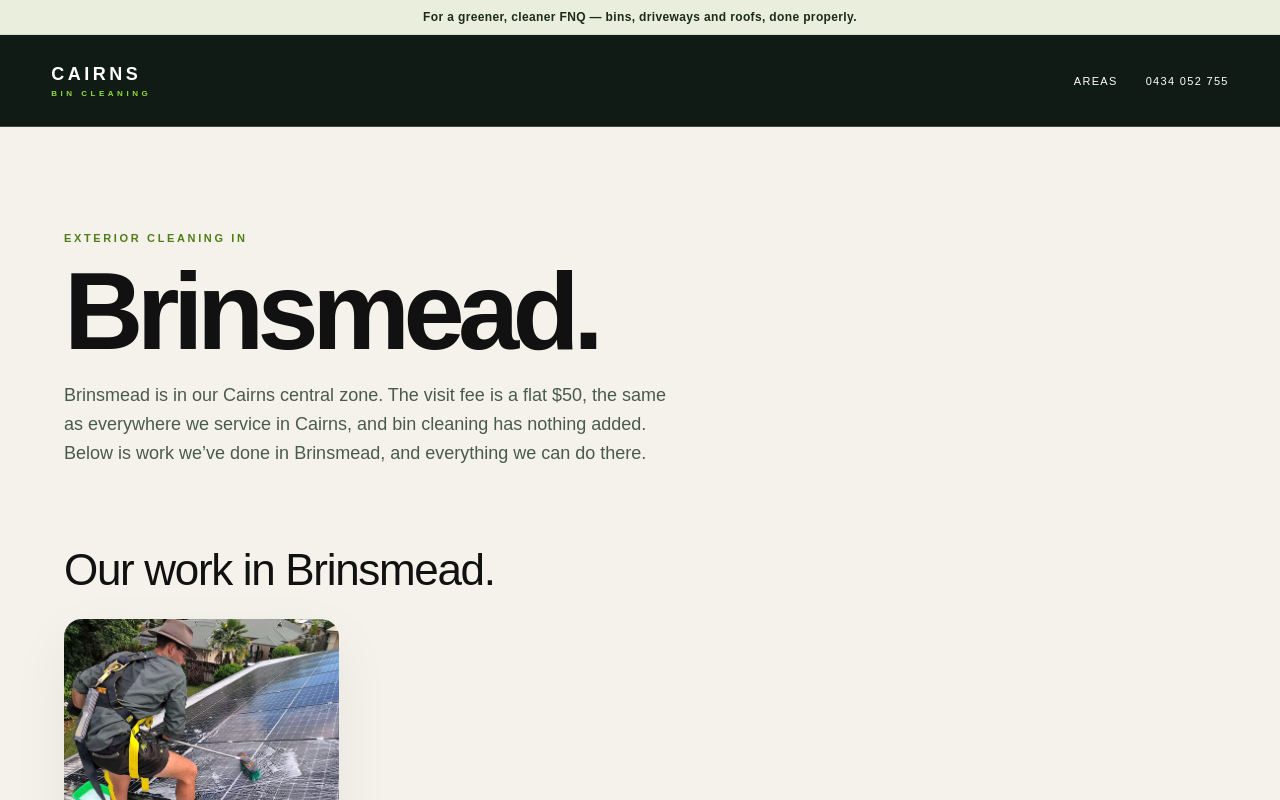
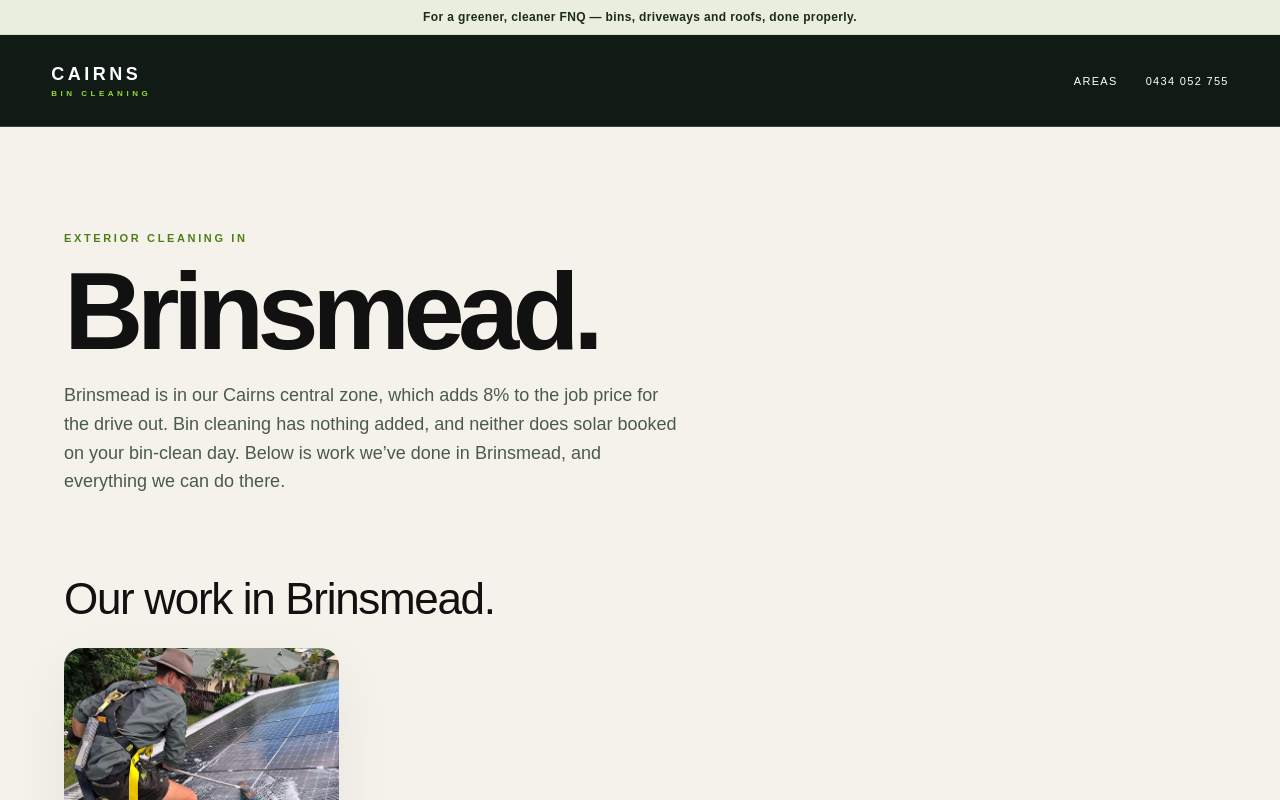
Before and after one commit to CairnsBinCleaning/CBC, a Next.js app: page /service-areas/brinsmead in a window 1280 px wide. Shown: the top 800 px of the page. Built offline with nearby package versions, Linux system fonts and the light colour scheme; no server answers.

Commit message:
Update page.tsx

```diff
--- a/app/service-areas/[suburb]/page.tsx
+++ b/app/service-areas/[suburb]/page.tsx
@@ -5,6 +5,7 @@ import { notFound } from "next/navigation";
 
 import { services } from "../../../lib/services";
 import { getSuburbPage, suburbPages, suburbSlug } from "../../../lib/suburbs";
+import { pct } from "../../../lib/pricing";
 
 /* One page per suburb where we have real job photos. See lib/suburbs.ts for
    why suburbs without a photo don't get a page. */
@@ -25,7 +26,7 @@ export async function generateMetadata({
   const done = [...new Set(page.jobs.map((j) => j.service.name.toLowerCase()))].join(", ");
   return {
     title: `${page.name} Pressure Cleaning, Bin Cleaning & More | Cairns Bin Cleaning`,
-    description: `Exterior cleaning in ${page.name}, Cairns: see real ${done} jobs we've done there. Flat $50 visit fee, bin cleaning with nothing added. Call 0434 052 755.`,
+    description: `Exterior cleaning in ${page.name}, Cairns: see real ${done} jobs we've done there. ${page.zone} zone, ${pct(page.loading)} on the job price, bin cleaning with nothing added. Call 0434 052 755.`,
     alternates: { canonical: `/service-areas/${page.slug}` },
     openGraph: {
       title: `Exterior cleaning in ${page.name} — Cairns Bin Cleaning`,
@@ -64,10 +65,11 @@ export default async function SuburbPage({
           {page.name}.
         </h1>
         <p>
-          {page.name} is in our {page.zone} zone. The visit fee is a flat $
-          {page.fee ?? 50}, the same as everywhere we service in Cairns, and bin
-          cleaning has nothing added. Below is work we&rsquo;ve done in{" "}
-          {page.name}, and everything we can do there.
+          {page.name} is in our {page.zone} zone, which adds{" "}
+          {pct(page.loading).slice(1)} to the job price for the drive out. Bin
+          cleaning has nothing added, and neither does solar booked on your
+          bin-clean day. Below is work we&rsquo;ve done in {page.name}, and
+          everything we can do there.
         </p>
       </section>
 
```
